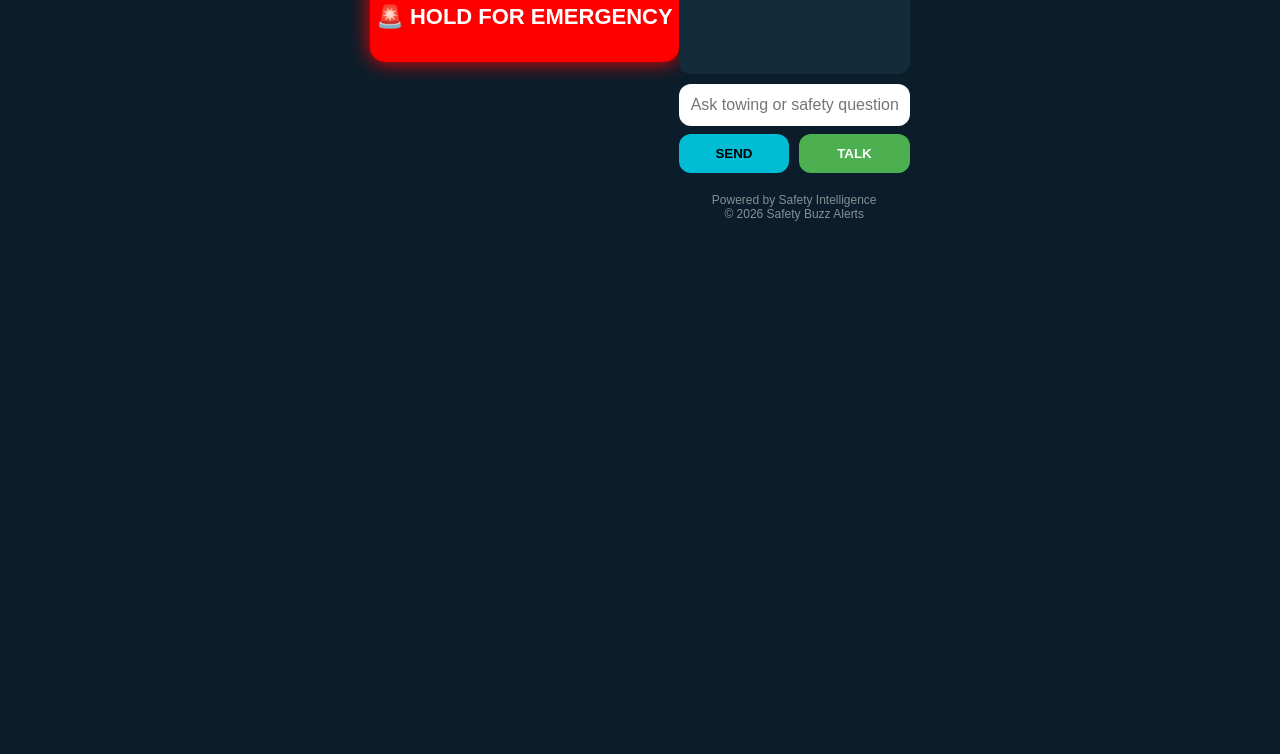
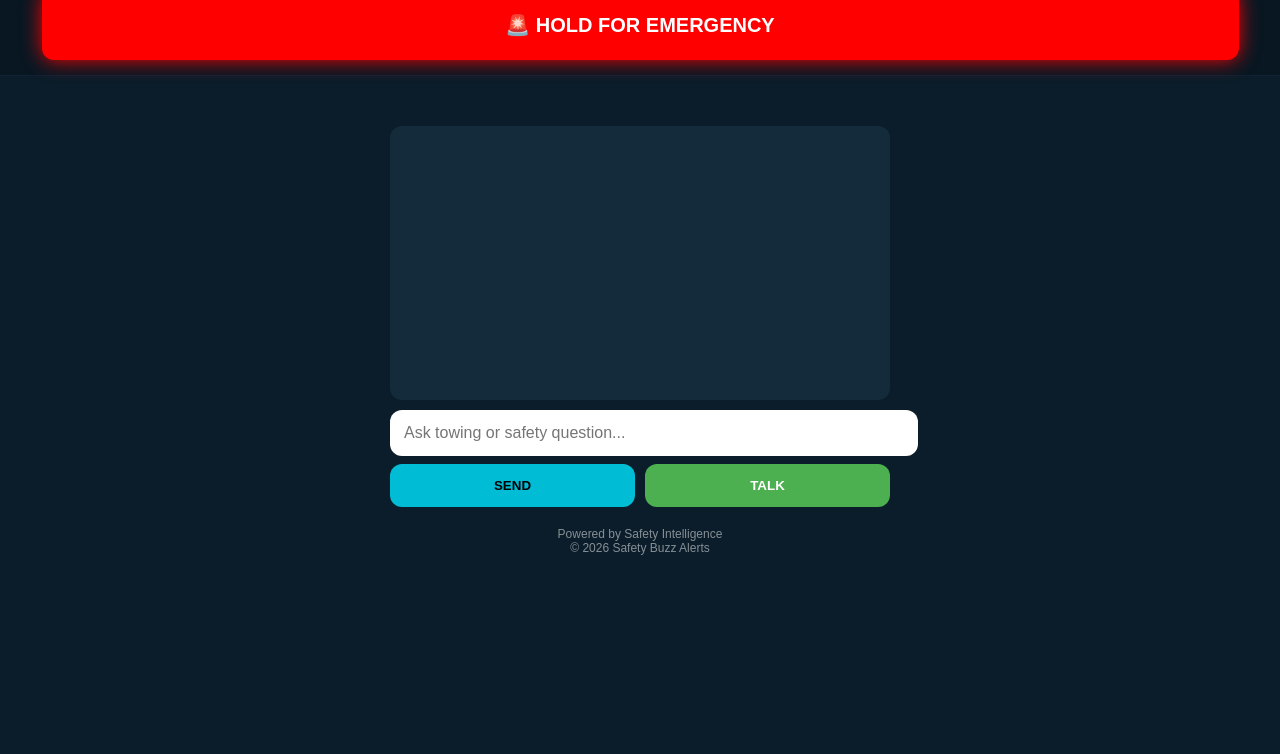
Before and after one commit to tara-safety/Tara-Assistant-, a website: page public/index.html in a window 1280 px wide. Shown: the part 46-800 px from the top of the page. Drawn offline with Linux system fonts and the light colour scheme.

Commit message:
Update style.css

```diff
--- a/public/style.css
+++ b/public/style.css
@@ -1,68 +1,65 @@
 body{
 
 margin:0;
+font-family:Arial;
+
 background:#0b1d2a;
-font-family:Arial;
 color:white;
-
-display:flex;
-justify-content:center;
 
 }
 
 
-.app{
+/* FIXED HEADER */
 
-width:100%;
-max-width:420px;
+.header{
 
-padding:15px;
+position:fixed;
 
-box-sizing:border-box;
+top:0;
+left:0;
+right:0;
+
+background:#081722;
+
+padding:10px;
+
+text-align:center;
+
+z-index:1000;
+
+border-bottom:1px solid #123;
 
 }
 
 
-.logo{
+.title{
 
-width:140px;
-display:block;
-margin:auto;
-margin-bottom:10px;
+font-size:18px;
+font-weight:bold;
+
+margin-bottom:5px;
 
 }
-
-
-.status{
-
-text-align:center;
-font-size:14px;
-opacity:.7;
-margin-bottom:10px;
-
-}
-
 
 
 /* emergency */
 
 .emergencyBtn{
 
-width:100%;
-height:90px;
+width:95%;
 
-font-size:22px;
+height:70px;
+
+font-size:20px;
 font-weight:bold;
 
 border:none;
-border-radius:15px;
+border-radius:12px;
 
 background:red;
 color:white;
 
 box-shadow:0 0 20px red;
-
-margin-bottom:5px;
 
 }
 
@@ -71,37 +68,69 @@ margin-bottom:5px;
 
 font-size:12px;
 opacity:.7;
+
+margin-top:5px;
+
+}
+
+
+
+/* MAIN SCROLL AREA */
+
+.main{
+
+margin-top:160px;
+
+padding:12px;
+
+max-width:500px;
+
+margin-left:auto;
+margin-right:auto;
+
+}
+
+
+
+/* CHAT BOX */
+
+.response{
+
+background:#132b3a;
+
+min-height:250px;
+
+border-radius:12px;
+
+padding:12px;
+
+overflow:auto;
+
 margin-bottom:10px;
 
 }
 
 
 
-/* chat box */
+/* messages */
 
-.response{
+.user{
 
-width:100%;
+color:#4fc3f7;
+margin-bottom:8px;
 
-min-height:120px;
+}
 
-background:#132b3a;
+.bot{
 
-border-radius:12px;
-
-padding:12px;
-
-box-sizing:border-box;
-
-margin-bottom:10px;
-
-overflow:auto;
+color:white;
+margin-bottom:12px;
 
 }
 
 
 
-/* thinking dots */
+/* thinking */
 
 .thinking{
 
@@ -148,25 +177,16 @@ display:none;
 
 /* input */
 
-.inputArea{
-
-width:100%;
-
-}
-
-
 #question{
 
 width:100%;
 
-padding:12px;
+padding:14px;
 
 border-radius:12px;
 border:none;
 
 font-size:16px;
-
-box-sizing:border-box;
 
 margin-bottom:8px;
 
@@ -185,12 +205,13 @@ gap:10px;
 
 flex:1;
 
-padding:12px;
+padding:14px;
 
 border:none;
 border-radius:12px;
 
 background:#00bcd4;
+
 font-weight:bold;
 
 }
@@ -200,18 +221,18 @@ font-weight:bold;
 
 flex:1;
 
-padding:12px;
+padding:14px;
 
 border:none;
 border-radius:12px;
 
 background:#4caf50;
+
 color:white;
 
 font-weight:bold;
 
 }
-
 
 
 .footer{
```
